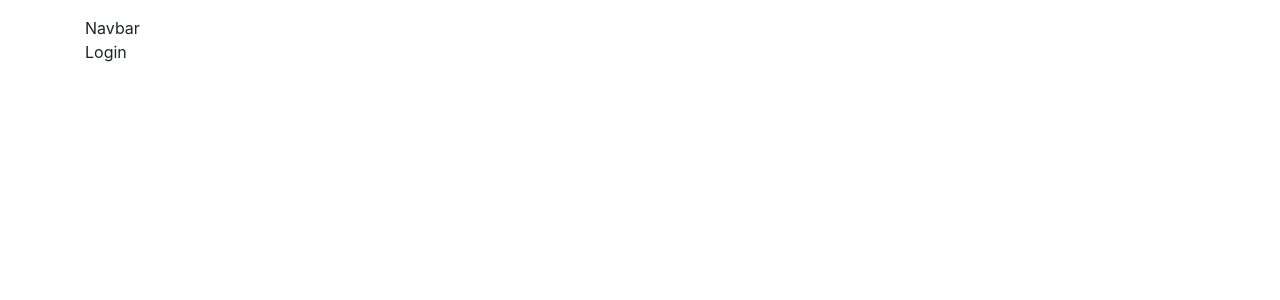
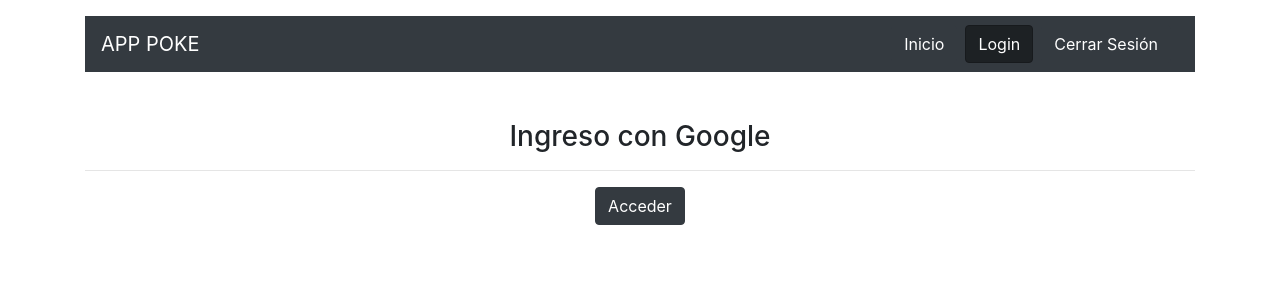
Before and after one commit to ManuelVillarVitoria/react-redux-api-localstorage-authgoogle-firebase-pokemonslist, a React (Create React App) app: page /login in a window 1280 px wide. Shown: the top 300 px of the page. Built offline with nearby package versions, Linux system fonts and the light colour scheme.

Commit message:
Making Navbar with a Google's Login, styled with Bootstrap

```diff
--- a/src/components/Login.jsx
+++ b/src/components/Login.jsx
@@ -2,9 +2,10 @@ import React from 'react'
 
 const Login = () => {
     return (
-        <div>
-            Login
-
+        <div className="mt-5 text-center">
+            <h3>Ingreso con Google</h3>
+            <hr/>
+            <button className="btn btn-dark">Acceder</button>
         </div>
     )
 }
--- a/src/components/Navbar.jsx
+++ b/src/components/Navbar.jsx
@@ -1,9 +1,15 @@
 import React from 'react'
+import {Link, NavLink} from 'react-router-dom'
 
 const Navbar = () => {
     return (
-        <div>
-            Navbar
+        <div className="navbar navbar-dark bg-dark">
+            <Link className="navbar-brand" to="/">APP POKE</Link>
+            <div className="d-flex">
+                <NavLink className="btn btn-dark mr-2" to="/" exact>Inicio</NavLink>
+                <NavLink className="btn btn-dark mr-2" to="/login" exact>Login</NavLink>
+                <button className="btn btn-dark mr-2" >Cerrar Sesión</button>
+            </div>
         </div>
     )
 }
```
Also changed, not shown: public/manifest.json.
